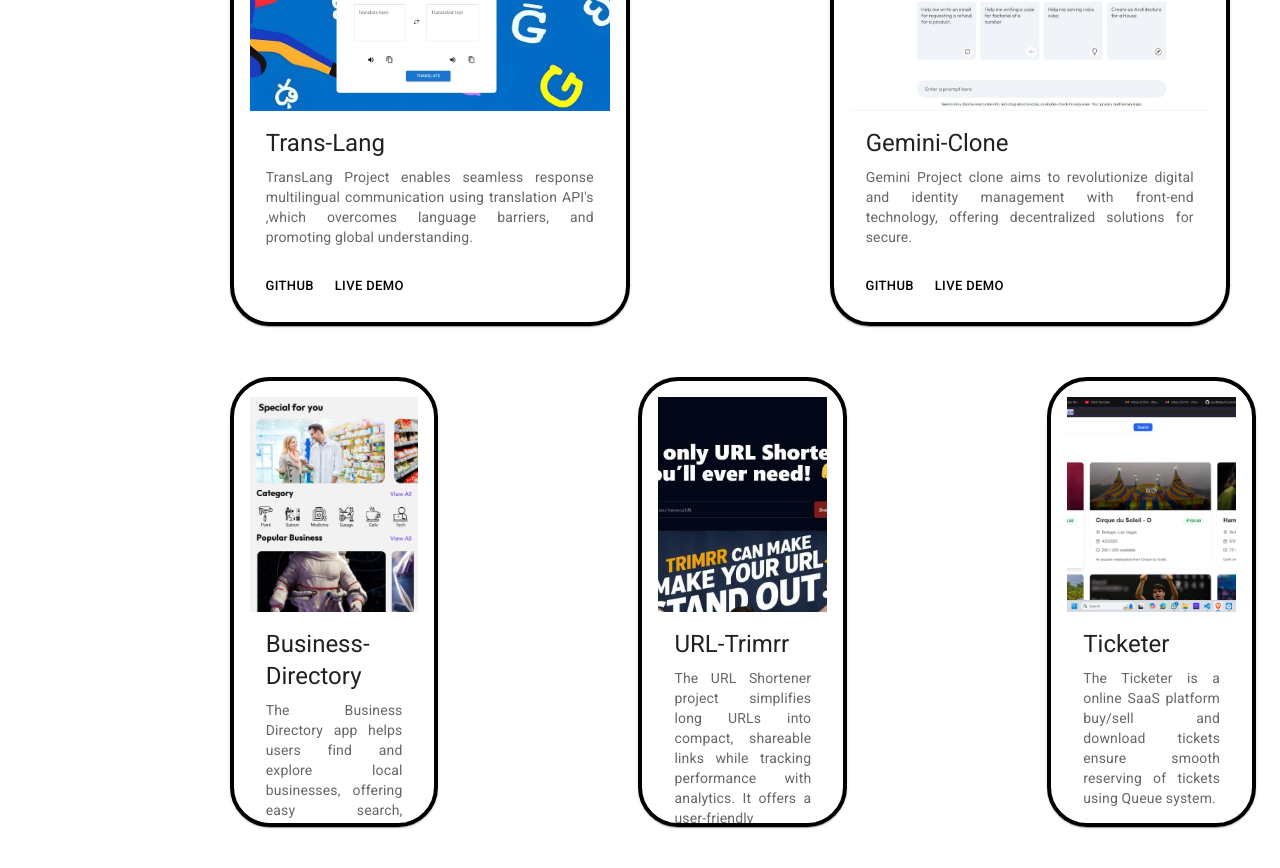
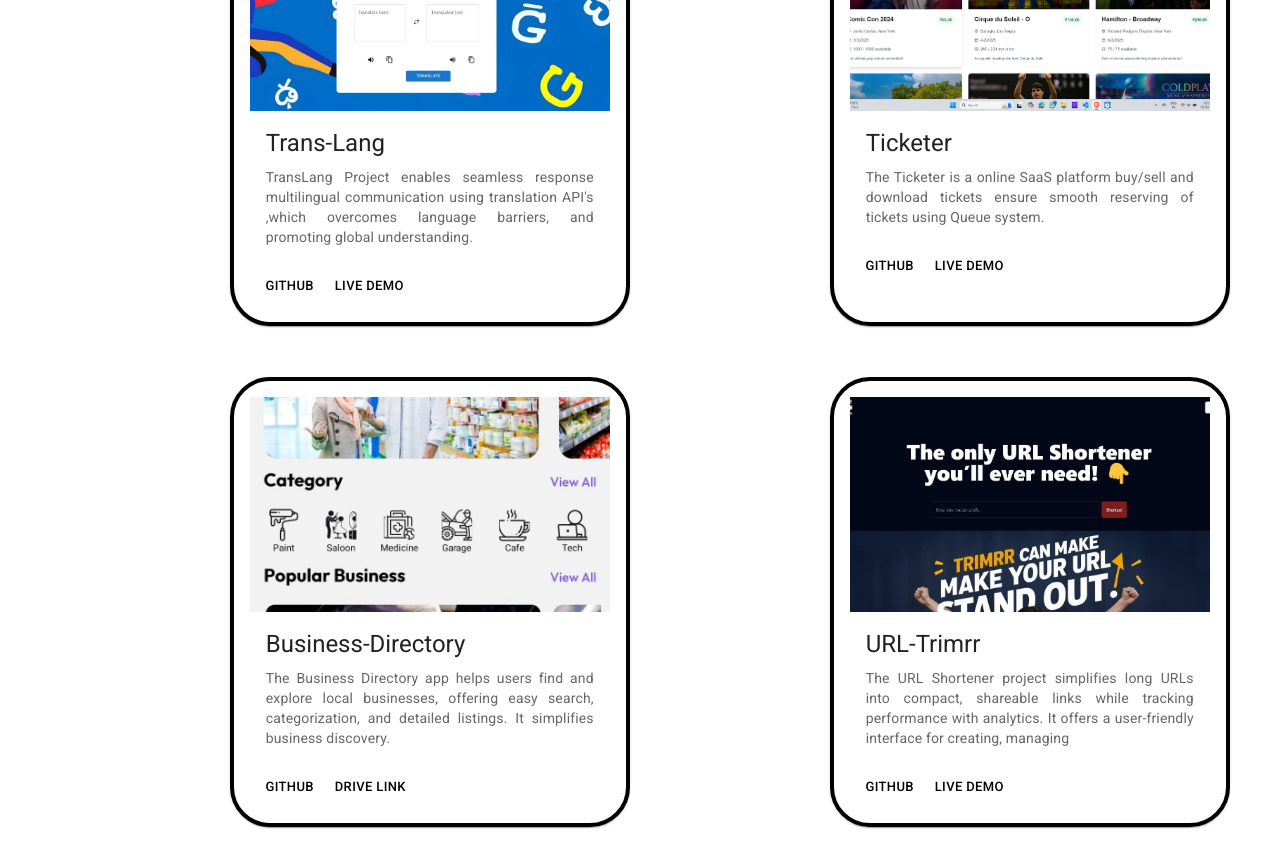
Before and after one commit to dharaneshk2003/portifolio, a React (Vite) app: page / in a window 1280 px wide. Shown: the part 3480-4348 px from the top of the page. Built offline with nearby package versions, Linux system fonts and the light colour scheme.

Commit message:
Update Project.jsx[removed Gemini]

```diff
--- a/src/Components/Projects/Project.jsx
+++ b/src/Components/Projects/Project.jsx
@@ -103,23 +103,23 @@
             <Card sx={{ ...cardDimensions, border: "4px solid black", p: 2, borderRadius: 10 }}>
               <CardMedia
                 sx={{ height: { xs: 160, lg: 215 } }}
-                image={gemini}
-                title="Gemini-Clone"
+                image={ticket}
+                title="ticketer"
               />
               <CardContent>
                 <Typography gutterBottom variant="h5" component="div">
-                  Gemini-Clone
+                  Ticketer
                 </Typography>
                 <Typography variant="body2" color="text.secondary" sx={{ textAlign: 'justify' }} >
-                  Gemini Project clone aims to revolutionize digital and  identity management with front-end technology, offering decentralized solutions for secure.
+                  The Ticketer is a online SaaS platform buy/sell and download tickets ensure smooth reserving of tickets using Queue system.
                 </Typography>
               </CardContent>
               <CardActions>
                 <Button size="small" sx={{ color: "black" }}>
-                  <a href='https://github.com/DharaneshKanchustambham/gemini-clone' style={{ color: "black", textDecoration: "none" }}>Github</a>
+                  <a href='https://github.com/dharaneshk2003/ticketer' style={{ color: "black", textDecoration: "none" }}>Github</a>
                 </Button>
                 <Button size="small" sx={{ color: "black" }}>
-                  <a href='https://gemini-tony.netlify.app/' style={{ color: "black", textDecoration: "none" }}>Live Demo</a>
+                  <a href='https://ticketer-theta.vercel.app/' style={{ color: "black", textDecoration: "none" }}>Live Demo</a>
                 </Button>
               </CardActions>
             </Card>
@@ -173,29 +173,6 @@
                 </Button>
               </CardActions>
             </Card>
-             <Card sx={{ ...cardDimensions, border: "4px solid black", p: 2, borderRadius: 10 }}>
-              <CardMedia
-                sx={{ height: { xs: 160, lg: 215 } }}
-                image={ticket}
-                title="ticketer"
-              />
-              <CardContent>
-                <Typography gutterBottom variant="h5" component="div">
-                  Ticketer
-                </Typography>
-                <Typography variant="body2" color="text.secondary" sx={{ textAlign: 'justify' }} >
-                  The Ticketer is a online SaaS platform buy/sell and download tickets ensure smooth reserving of tickets using Queue system.
-                </Typography>
-              </CardContent>
-              <CardActions>
-                <Button size="small" sx={{ color: "black" }}>
-                  <a href='https://github.com/dharaneshk2003/ticketer' style={{ color: "black", textDecoration: "none" }}>Github</a>
-                </Button>
-                <Button size="small" sx={{ color: "black" }}>
-                  <a href='https://ticketer-theta.vercel.app/' style={{ color: "black", textDecoration: "none" }}>Live Demo</a>
-                </Button>
-              </CardActions>
-            </Card>
           </Stack>
         </div>
       </Stack>
```
